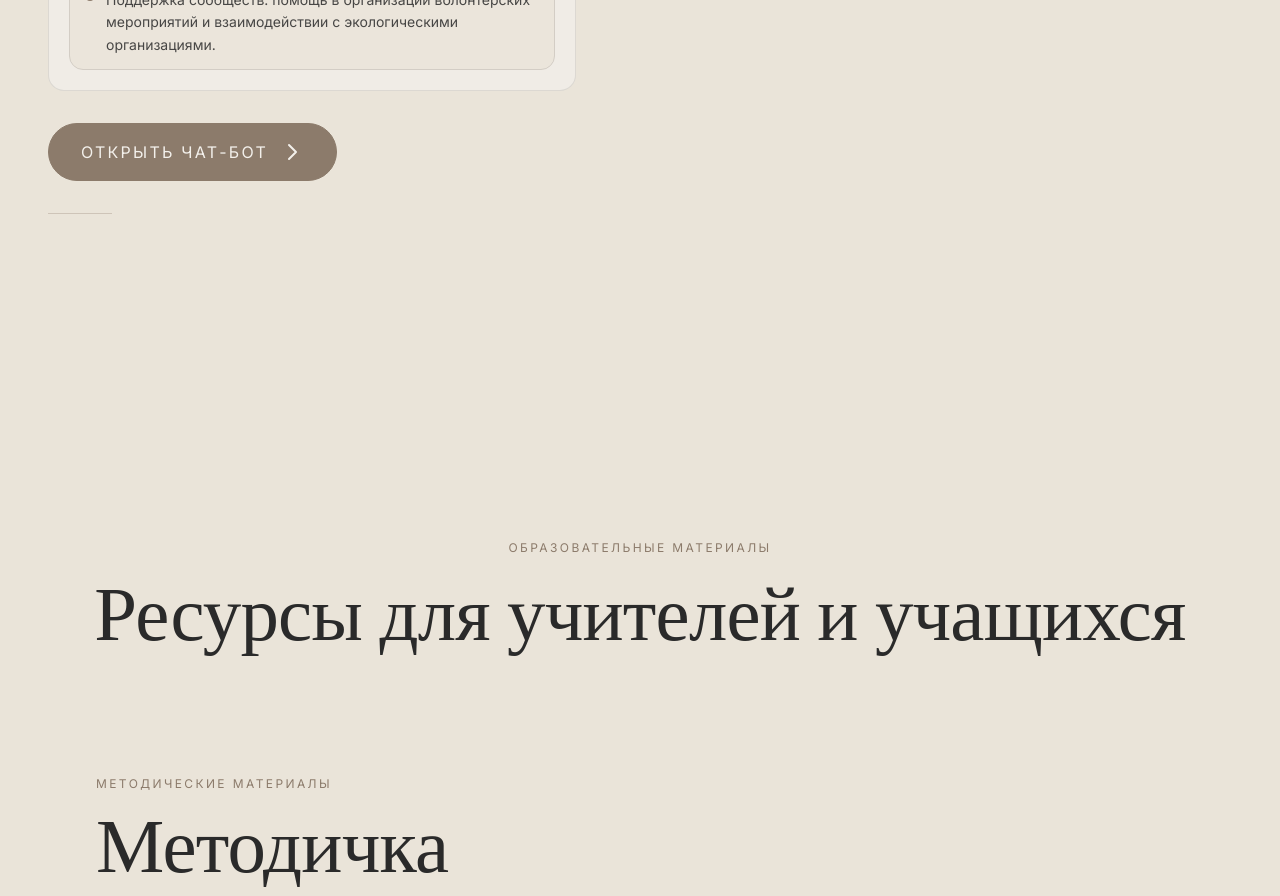
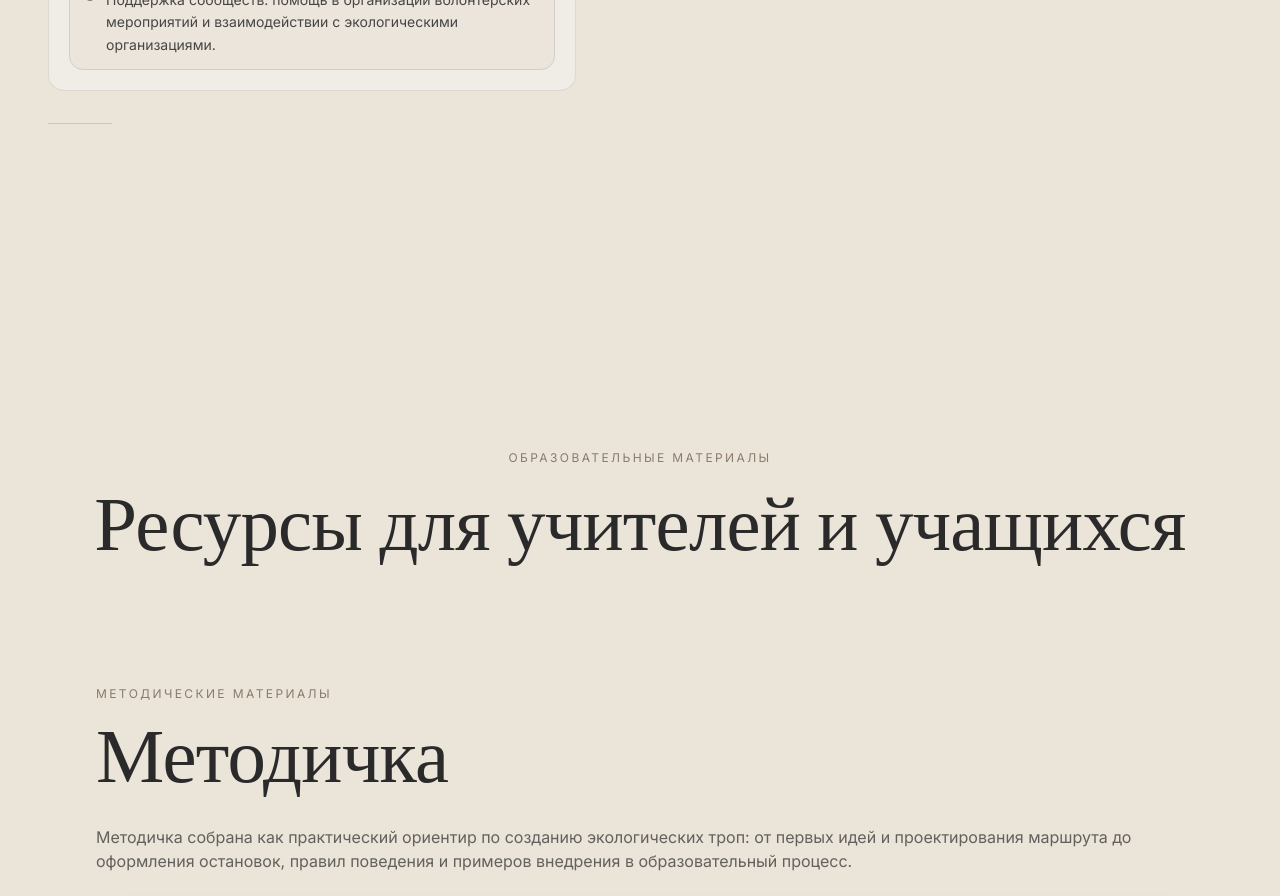
Before and after one commit to BurAndBY/ecoroute, a React (Vite) app: page / in a window 1280 px wide. Shown: the part 5540-6436 px from the top of the page. Built offline with nearby package versions, Linux system fonts and the light colour scheme.

Commit message:
fix: remove one of the two chatbot buttons

```diff
--- a/src/sections/ZigZagGrid.tsx
+++ b/src/sections/ZigZagGrid.tsx
@@ -203,7 +203,11 @@ const GridItem = ({
         ) : null}
 
         {(hideImageCompletely || hideImageOnMobile) && showSingleLink ? (
-          <div className="mt-8 flex flex-wrap gap-3">
+          <div
+            className={`mt-8 flex flex-wrap gap-3 ${
+              hideImageOnMobile && !hideImageCompletely ? 'lg:hidden' : ''
+            }`}
+          >
             <a
               href={resolvedItemHref}
               target={itemHrefIsExternal || itemHrefIsDocument ? '_blank' : undefined}
```
